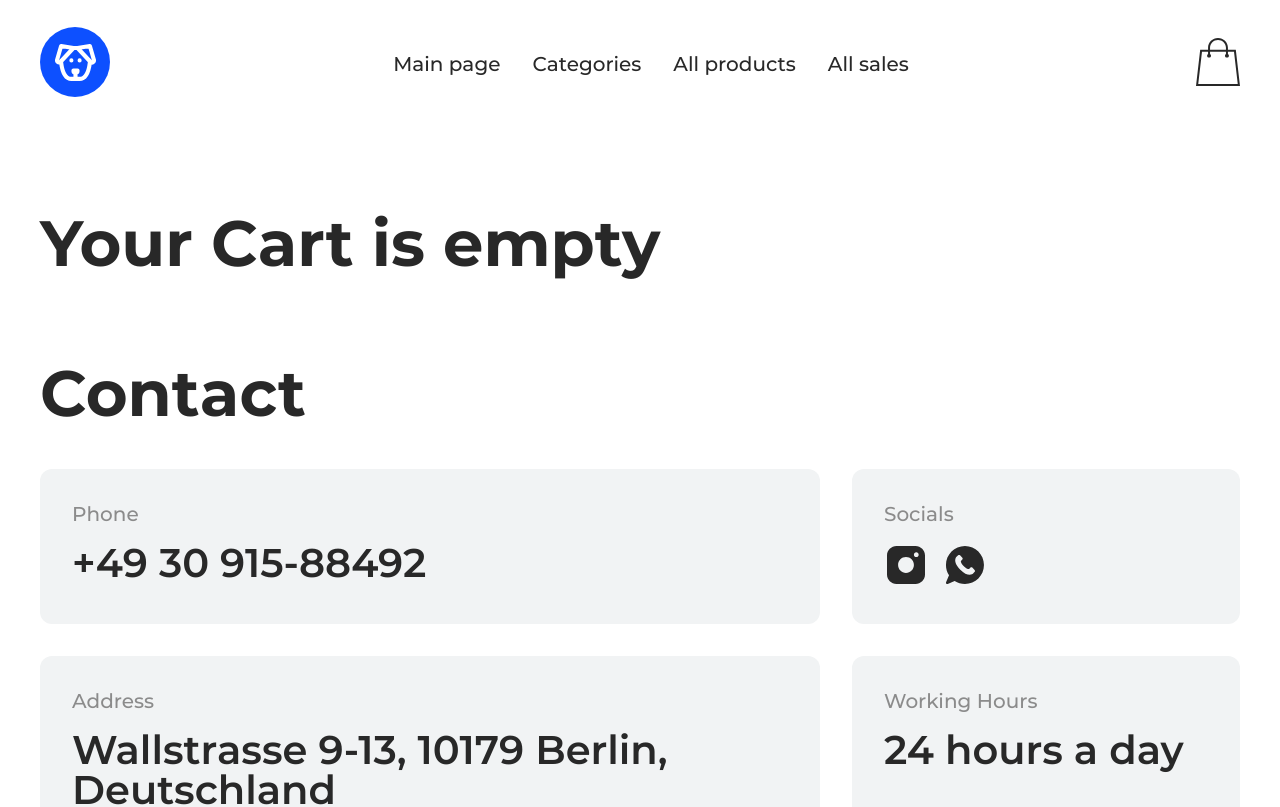
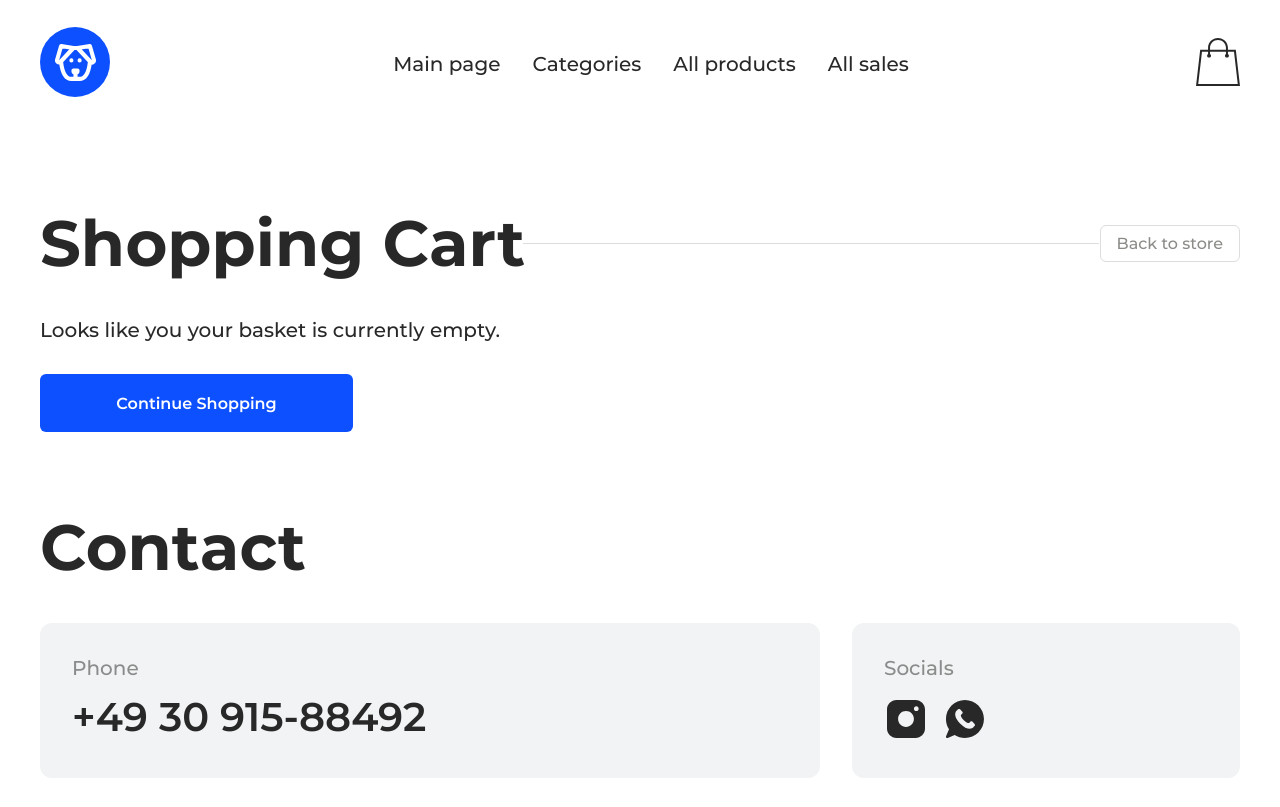
Before and after one commit to eugenia-smith/ich_petshop_react_final, a React (Create React App) app in the folder client/: page /cart in a window 1280 px wide. Shown: the top 807 px of the page. Built offline with nearby package versions, Linux system fonts and the light colour scheme.

Commit message:
local styling

```diff
--- a/client/src/pages/cart/Cart.jsx
+++ b/client/src/pages/cart/Cart.jsx
@@ -63,15 +63,21 @@ function Cart() {
   return (
     <main>
       <section className={styles.cart_container}>
+        <div className={styles.cart_header}>
+          <h2 className={styles.cart_heading}>Shopping Cart</h2>
+          <Link to="/products">Back to store</Link>
+        </div>
         {cartItems.length === 0 ? (
-          <h2>Your Cart is empty</h2>
+          <section className={styles.empty_container}>
+            <p className={styles.empty_text}>
+              Looks like you your basket is currently empty.
+            </p>
+            <Link to="/products" className={styles.empty_btn}>
+              Continue Shopping
+            </Link>
+          </section>
         ) : (
           <>
-            <div className={styles.cart_header}>
-              <h2 className={styles.cart_heading}>Shopping Cart</h2>
-              <Link to="/products">Back to store</Link>
-            </div>
-
             <div className={styles.order_details}>
               <ul className={styles.order_items}>
                 {cartItems.map((item) => {
--- a/client/src/pages/cart/styles.module.css
+++ b/client/src/pages/cart/styles.module.css
@@ -4,6 +4,34 @@
   align-items: center;
 
   margin-bottom: 40px;
+}
+
+.empty_container {
+  display: flex;
+  flex-direction: column;
+  gap: 32px;
+}
+
+.empty_text {
+  font-size: 20px;
+  font-weight: 500;
+}
+
+.empty_btn {
+  display: flex;
+  justify-content: center;
+  align-items: center;
+
+  padding: 16px 56px;
+
+  max-width: 313px;
+  min-height: 58px;
+  border-radius: 6px;
+
+  background-color: #0d50ff;
+
+  color: white;
+  font-weight: 600;
 }
 
 .cart_header a {
@@ -24,9 +52,9 @@
   position: absolute;
 
   top: 50%;
-  right: 142px;
+  right: 140px;
 
-  width: 632px;
+  width: 45vw;
   height: 1px;
 
   background-color: #dddddd;
@@ -92,6 +120,10 @@
   border-radius: 6px;
 
   background-color: white;
+
+  font-size: 20px;
+  font-weight: 500px;
+  color: #8b8b8b;
 }
 
 .order_form input:last-child {
--- a/client/src/pages/main/Main.jsx
+++ b/client/src/pages/main/Main.jsx
@@ -100,7 +100,7 @@ function Main() {
               })}
             />
             {errors.telephone && (
-              <p className={styles.error}>The field cannot be empty!</p>
+              <p className={styles.error}>Invalid format!</p>
             )}
             <input
               type="email"
--- a/client/src/pages/main/styles.module.css
+++ b/client/src/pages/main/styles.module.css
@@ -80,7 +80,7 @@
   top: 50%;
   right: 142px;
 
-  width: 832px;
+  width: 50vw;
   height: 1px;
 
   background-color: #dddddd;
@@ -174,7 +174,7 @@
   top: 50%;
   right: 98px;
 
-  width: 1000px;
+  width: 70vw;
   height: 1px;
 
   background-color: #dddddd;
```
